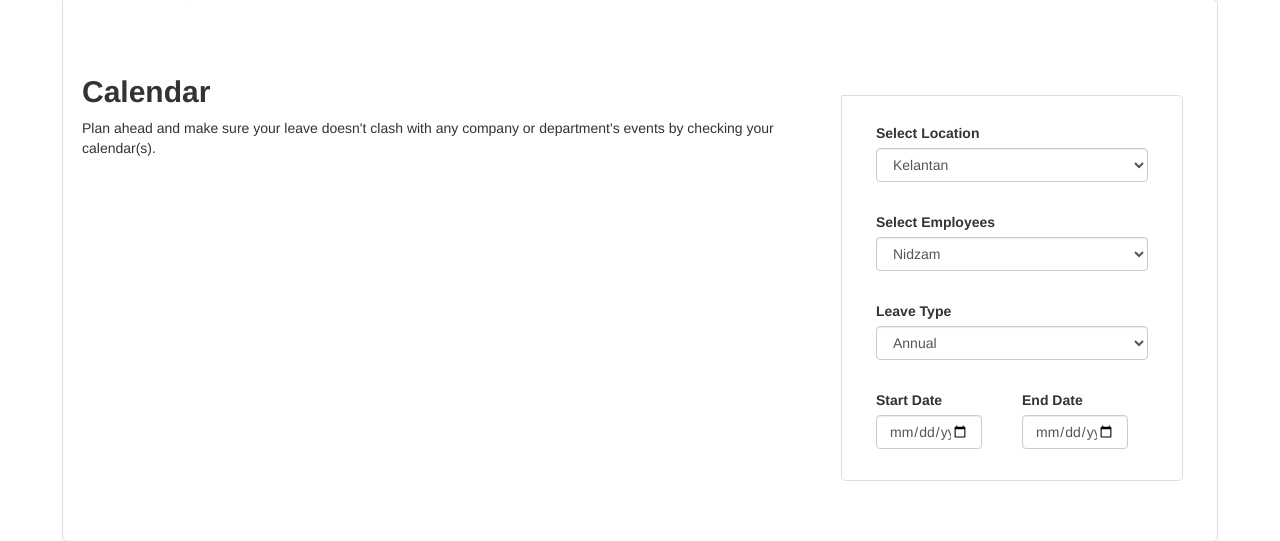
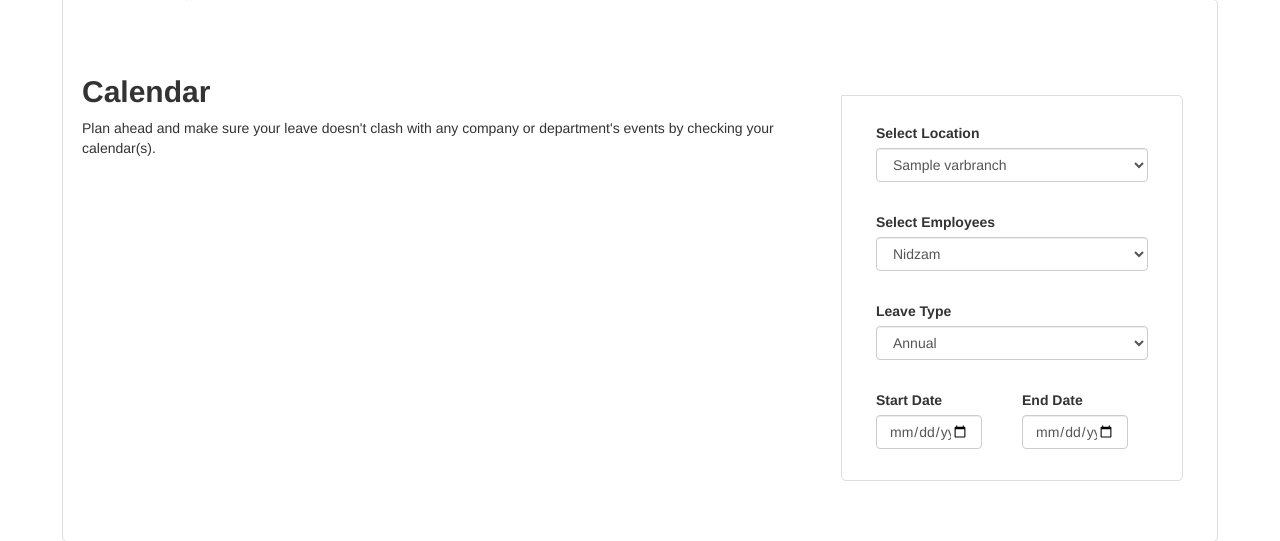
Before and after one commit to nidzam96/nleave-windows, a Laravel app: template resources/views/admin/leave.blade.php in a window 1280 px wide. Shown: the part 137-678 px from the top of the page. Run offline with Laravel 8, Linux system fonts and the light colour scheme; the template is opened without the code that fills it: most values are stand-ins (such as "Sample title", 1, 10 or a date in 2020); data that the repository does not hold is empty; settings files or empty folders that the repository lacks are supplied; some libraries are stand-ins or nearby versions.

Commit message:
Just trying

```diff
--- a/resources/views/admin/leave.blade.php
+++ b/resources/views/admin/leave.blade.php
@@ -50,7 +50,9 @@
                                                             <label class="form-label">Select Location</label>
                                                             <div class="form-controls">
                                                                 <select name="location" id="location" class="form-control">
-                                                                    <option value="Kelantan" selected="selected">Kelantan</option>
+                                                                @foreach ($varbranch as $branch)
+                                                                    <option value="{{$branch->id}}" selected="selected">{{$branch->branch_name}}</option>
+                                                                @endforeach
                                                                 </select>
                                                             </div>
                                                         </div>
```
